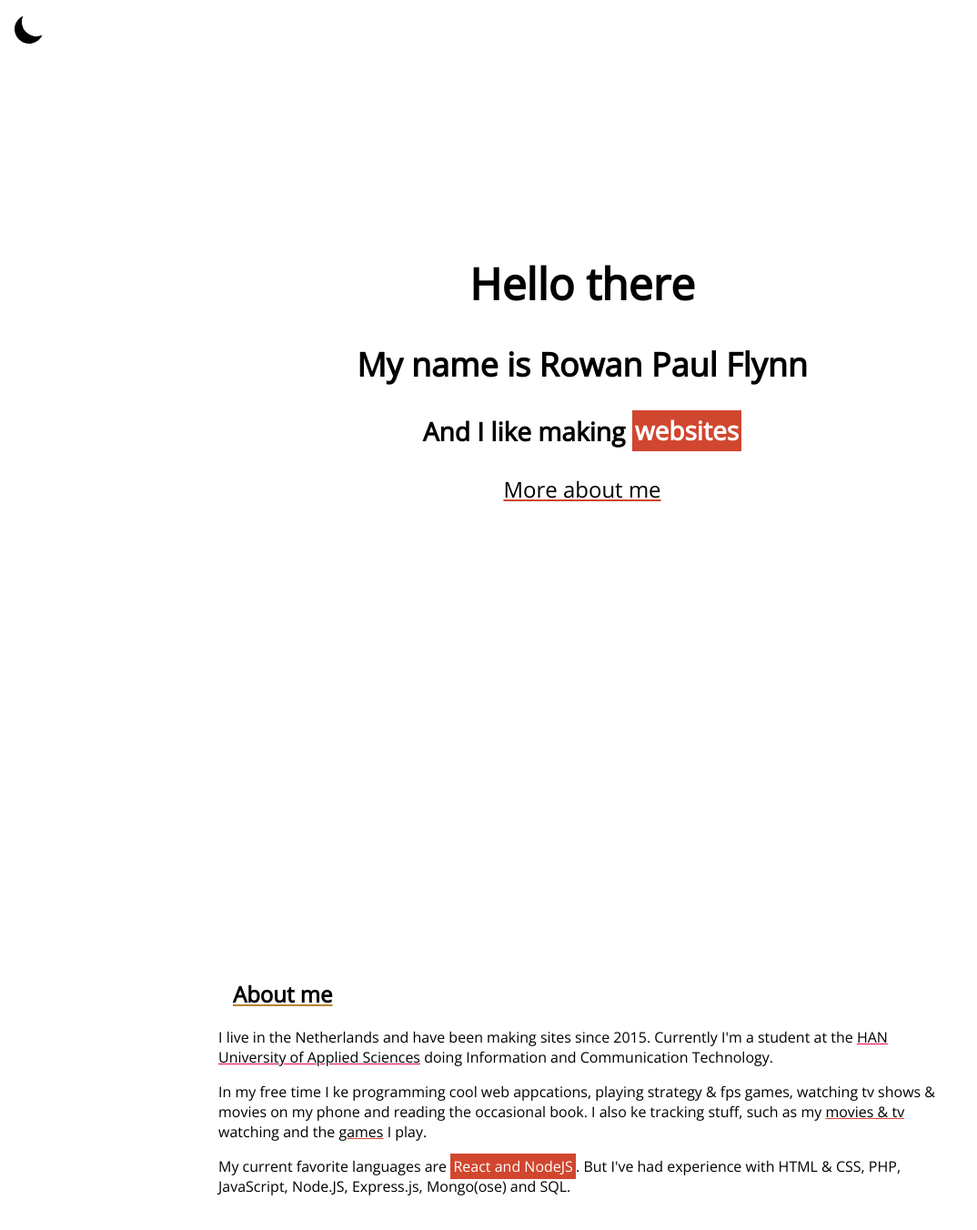
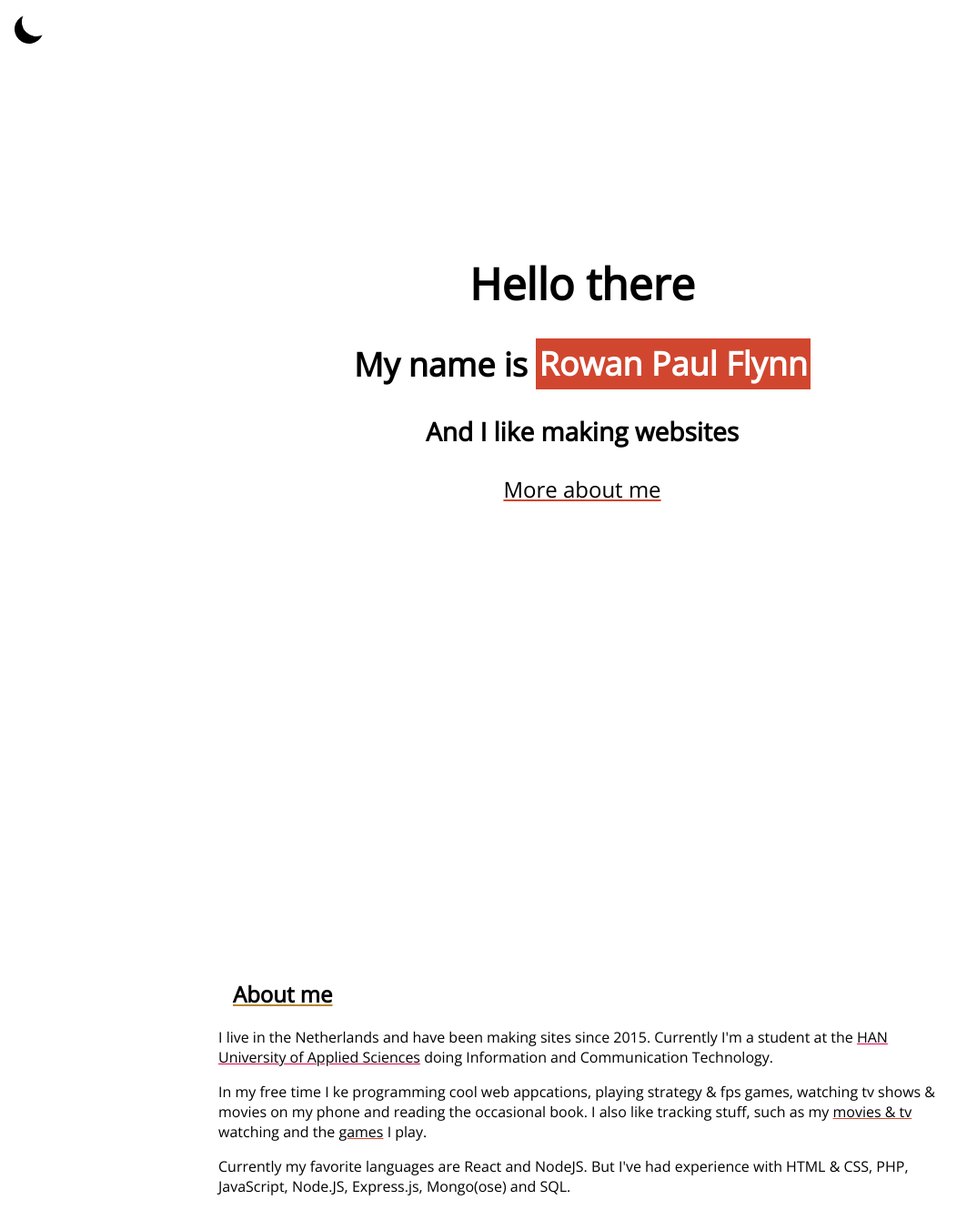
Before and after one commit to Rowan-Paul/rowanpaulflynn, a React (Create React App) app: page / in a window 1280 px wide. Shown: the top 1352 px of the page at 91% size, without its empty margins (0-1074 px from the left). Built offline with nearby package versions, Linux system fonts and the light colour scheme.

Commit message:
Update emphasis usage

```diff
--- a/src/js/landing-page/components/Bio.js
+++ b/src/js/landing-page/components/Bio.js
@@ -22,7 +22,7 @@ function BioUI() {
       <p>
         In my free time I ke programming cool web appcations, playing strategy
         &amp; fps games, watching tv shows &amp; movies on my phone and reading
-        the occasional book. I also ke tracking stuff, such as my{" "}
+        the occasional book. I also like tracking stuff, such as my{" "}
         <a
           href="https://trakt.tv/users/rpf_2001/"
           target="_blank"
@@ -42,8 +42,7 @@ function BioUI() {
       </p>
 
       <p>
-        My current favorite languages are{" "}
-        <span className="emphasis">React and NodeJS</span>. But I've had
+        Currently my favorite languages are React and NodeJS. But I've had
         experience with HTML &amp; CSS, PHP, JavaScript, Node.JS, Express.js,
         Mongo(ose) and SQL.
       </p>
--- a/src/js/landing-page/components/Introduction.js
+++ b/src/js/landing-page/components/Introduction.js
@@ -7,11 +7,9 @@ function IntroductionUI() {
         <h1>Hello there</h1>
         <h2>
           My name is <br className="mobileBreak"></br>
-          Rowan Paul Flynn
+          <span className="emphasis">Rowan Paul Flynn</span>
         </h2>
-        <h3>
-          And I like making <span className="emphasis">websites</span>
-        </h3>
+        <h3>And I like making websites</h3>
         <HashLink smooth to="#bio">
           More about me
         </HashLink>
```
